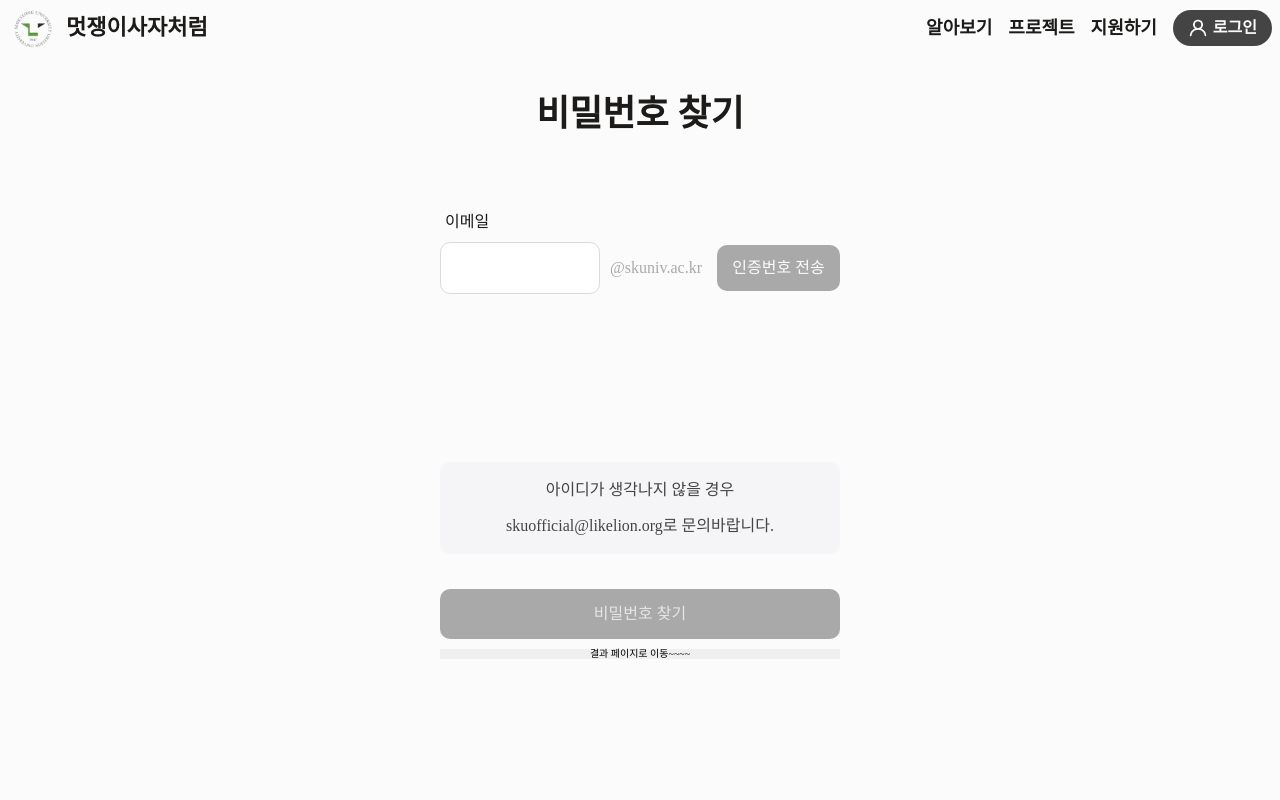
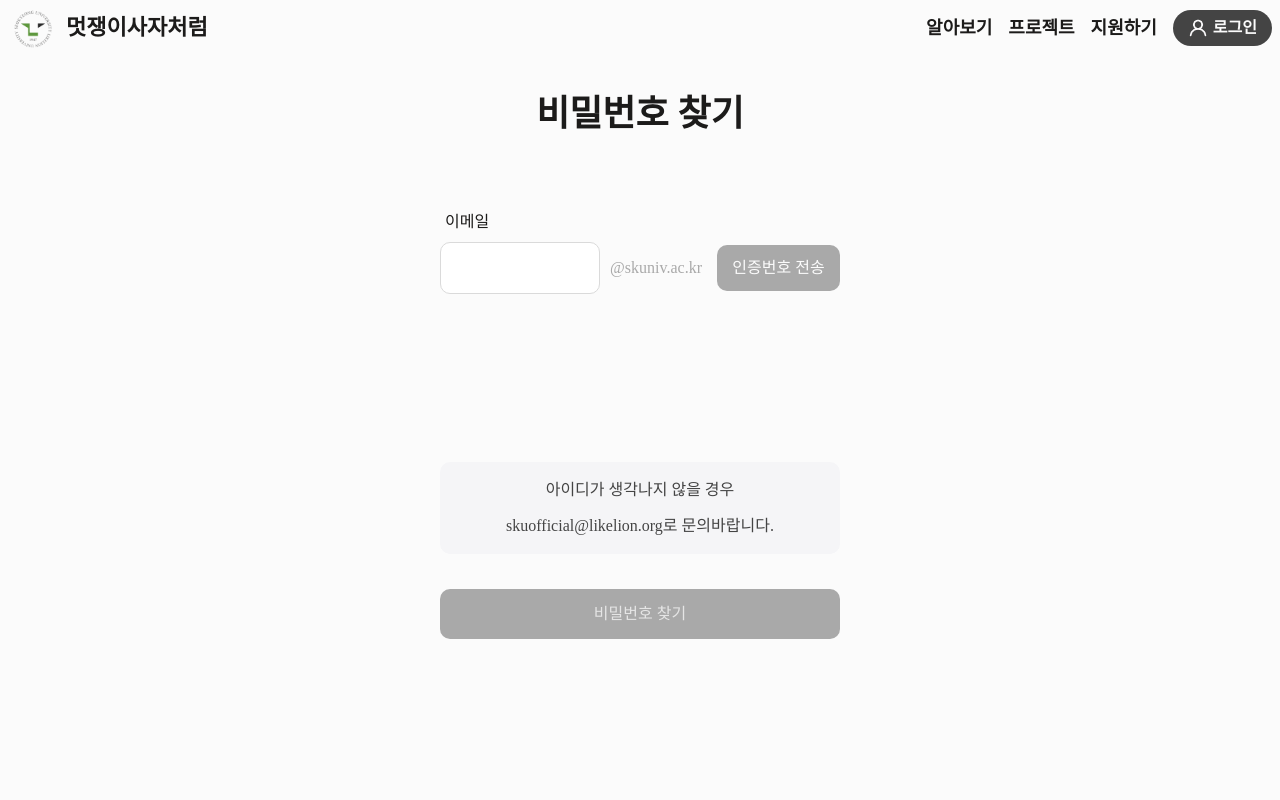
Before and after one commit to LikeLion-SKU/likelion-homepage-fe, a React (Vite) app: page /passwordFind in a window 1280 px wide. Shown: the top 800 px of the page. Built offline with nearby package versions, Linux system fonts and the light colour scheme; no server answers; a web font is replaced by a local one.

Commit message:
♻️  테스트용 버튼삭제

```diff
--- a/src/components/passwordFind/PasswordFindForm.jsx
+++ b/src/components/passwordFind/PasswordFindForm.jsx
@@ -356,17 +356,6 @@ export default function PasswordFindForm({ emailSuccess, setEmailSuccess, setEma
             <button className={styles['passwordFind-form__button--submittingYet']}>비밀번호 찾기</button>
           )}
         </div>
-        <button
-          style={{ cursor: 'pointer' }}
-          onClick={(e) => {
-            e.preventDefault();
-            console.log(form);
-            console.log('이동해줘!!!!');
-            setNow(2);
-          }}
-        >
-          결과 페이지로 이동~~~~
-        </button>
       </div>
     </div>
   );
```
